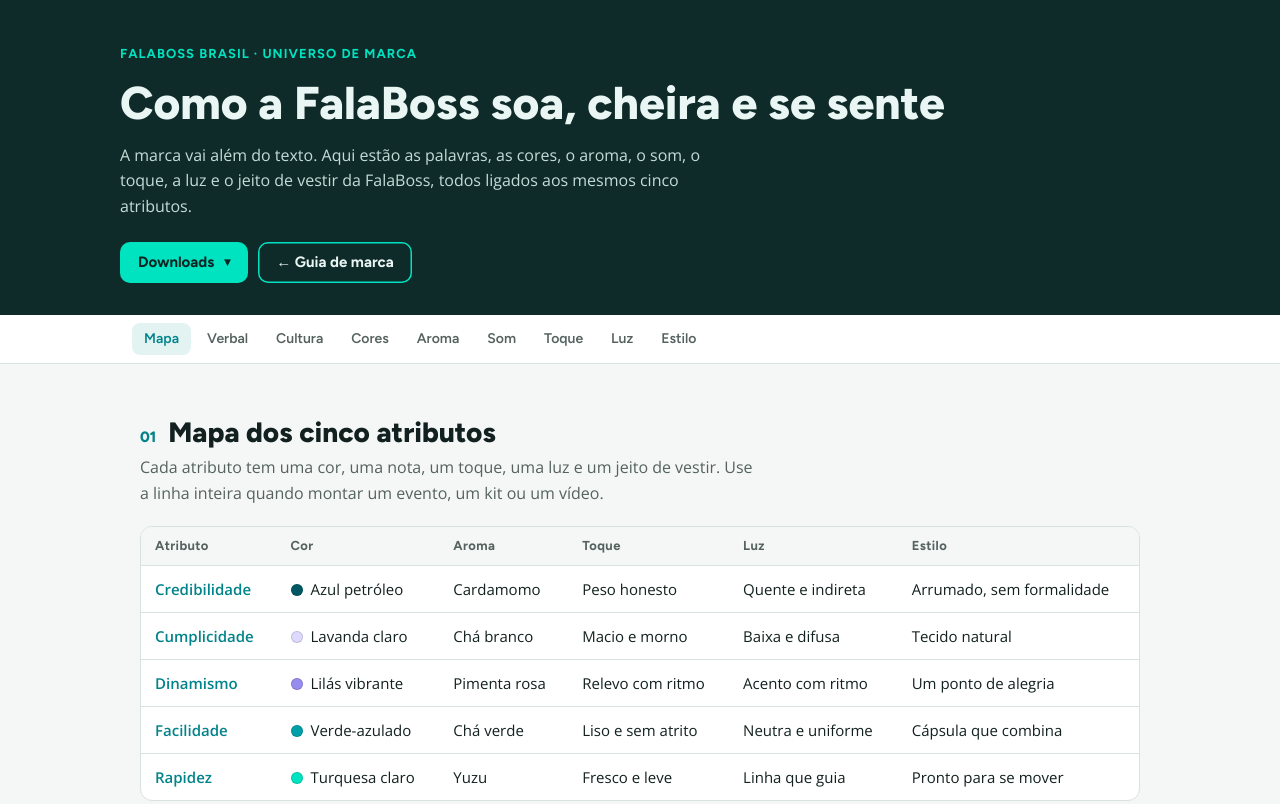
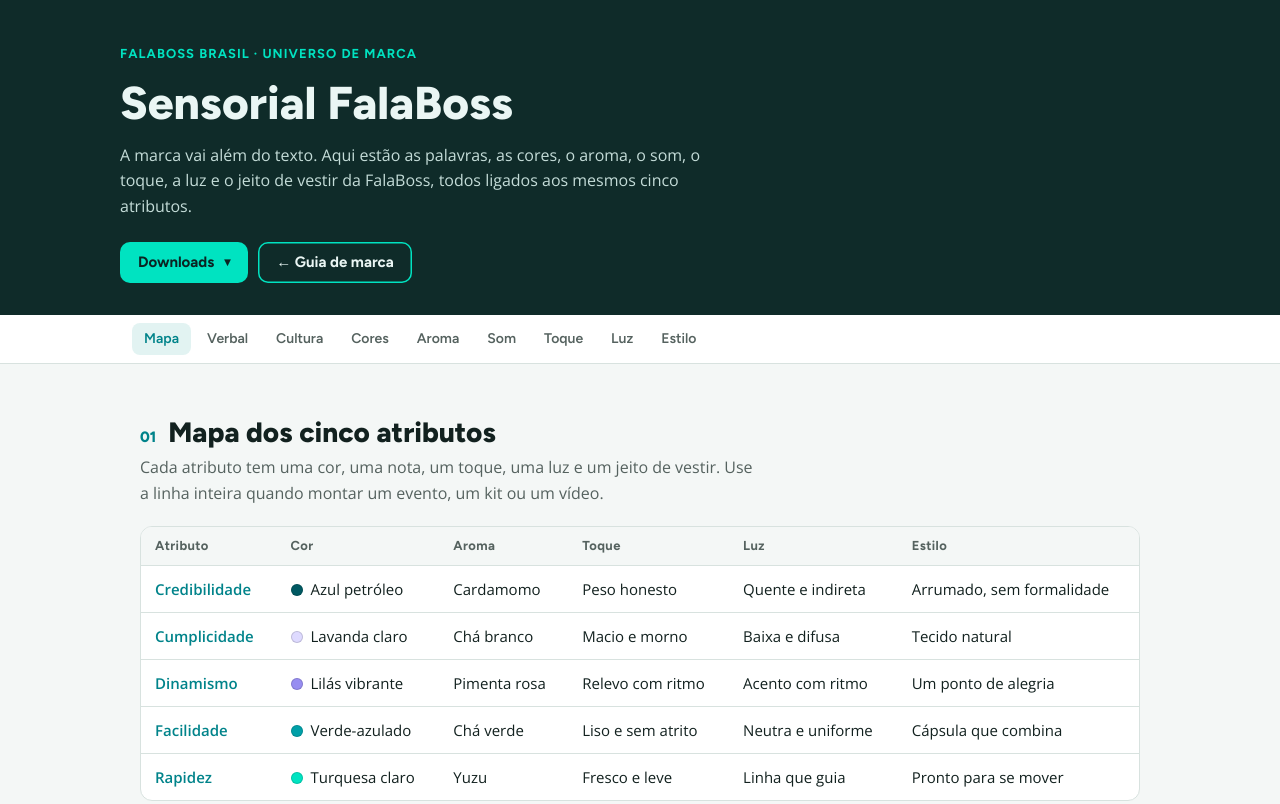
Before and after one commit to falabossbr/guia-de-marca, a plain HTML site: page universo.html in a window 1280 px wide. Shown: the top 804 px of the page. Drawn offline with nearby package versions, Linux system fonts and the light colour scheme.

Commit message:
Universo: título Sensorial FalaBoss
Co-Authored-By: Claude Opus 5.5 <noreply@anthropic.com>
Claude-Session: https://claude.ai/code/session_01Q9dMza1GeCicyD6bnqiXsR

```diff
--- a/universo.html
+++ b/universo.html
@@ -248,7 +248,7 @@ table.map td:nth-child(2) { white-space: nowrap; }
 <header class="top">
   <div class="wrap">
     <span class="eyebrow">FalaBoss Brasil · Universo de marca</span>
-    <h1>Como a FalaBoss soa, cheira e se sente</h1>
+    <h1>Sensorial FalaBoss</h1>
     <p>A marca vai além do texto. Aqui estão as palavras, as cores, o aroma, o som, o toque, a luz e o jeito de vestir da FalaBoss, todos ligados aos mesmos cinco atributos.</p>
     <div class="dls">
       <div class="dd">
```
